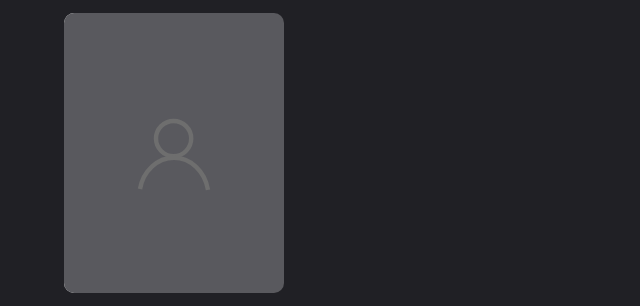
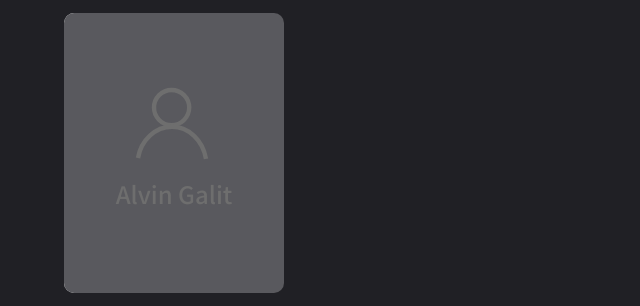
Before and after one commit to aroblesgalit/css-hover-effects, a plain HTML site: page index.html in a window 1280 px wide. Shown: the part 677-983 px from the top of the page, 0-640 px from the left. Drawn offline with nearby package versions, Linux system fonts and the light colour scheme.

Commit message:
Added h2 element to product card 9

```diff
--- a/index.html
+++ b/index.html
@@ -123,6 +123,7 @@
             </div>
             <div class="front">
                 <span uk-icon="icon: user; ratio: 4"></span>
+                <h2>Alvin Galit</h2>
             </div>
         </div>
     </section>
--- a/main.css
+++ b/main.css
@@ -658,6 +658,7 @@ button:focus {
     cursor: pointer;
     position: absolute;
     display: flex;
+    flex-direction: column;
     justify-content: center;
     align-items: center;
     transform: translateX(0);
@@ -680,6 +681,19 @@ button:focus {
     transform: translateX(20px);
     -webkit-box-shadow: 4px 0px 8px 4px rgba(0,0,0,0.6);
     box-shadow: 4px 0px 8px 4px rgba(0,0,0,0.6);
+}
+
+.prod-9 h2 {
+    font-size: 1.5rem;
+    font-family: 'Noto Sans JP', sans-serif;
+    font-weight: 500;
+    color: #6e6e6e;
+    margin: 16px 0;
+    transition: all 0.3s ease-in-out;
+}
+
+.prod-9:hover h2 {
+    color: #f2f2f2;
 }
 
 .prod-9:hover .back {
```
